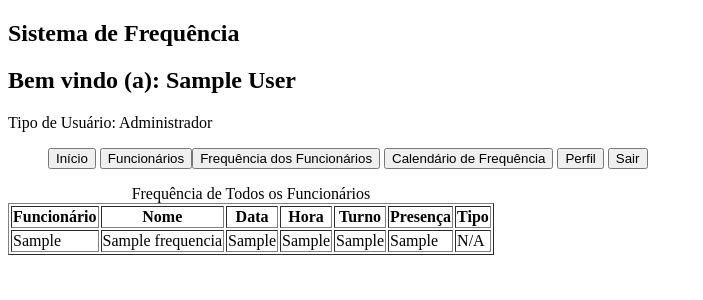
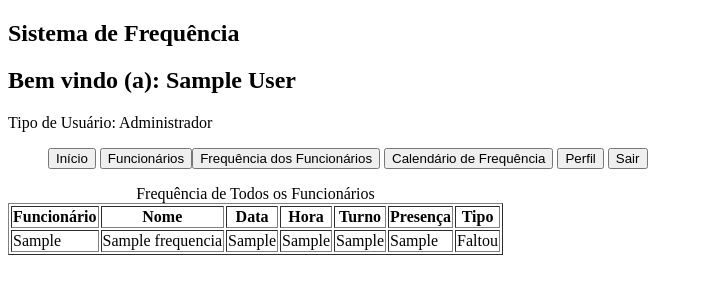
Before and after one commit to vittorioaugusto/controle_frequencia, a PHP site: page /principal.php in a window 1280 px wide. Shown: the top 300 px of the page, without its empty margins (0-703 px from the left). Run offline with PHP 8.4, Linux system fonts and the light colour scheme; the visitor is signed in with stand-in values (Sample User, id 1); tables that the repository leaves empty or names only in its code hold one stand-in row (values such as "Sample post").

Commit message:
update 8

```diff
--- a/frequencia_funcionarios.php
+++ b/frequencia_funcionarios.php
@@ -50,7 +50,6 @@ $resultUsuarios = mysqli_query($conexao, $queryUsuarios);
         </nav>
     </header>
 
-    <!-- Adicione um formulário de filtro para nome do usuário e data -->
     <form method="post" action="frequencia_funcionarios.php">
         <h3>Filtrar Frequência dos Funcionários:</h3>
         <label for="usuario">Selecione o usuário:</label>
@@ -98,7 +97,7 @@ $resultUsuarios = mysqli_query($conexao, $queryUsuarios);
                 <th>Hora</th>
                 <th>Turno</th>
                 <th>Presença</th>
-                <th>Tipo</th> <!-- Nova coluna -->
+                <th>Tipo</th>
             </tr>
         </thead>
         <tbody>
@@ -149,7 +148,7 @@ $resultUsuarios = mysqli_query($conexao, $queryUsuarios);
                         }
                         $presencasPorDia[$rowFuncionario['nome']][$rowFuncionario['dia']]++;
                     } else {
-                        echo "N/A"; // Caso a presença não seja "Presente"
+                        echo "Faltou"; // Caso a presença não seja "Presente"
                     }
 
                     echo "</td>";
--- a/principal.php
+++ b/principal.php
@@ -105,7 +105,7 @@ if ($_SESSION['tipo_usuario'] === 'Administrador') {
                     }
                     $presencasPorDia[$nomeFuncionario][$dataPresenca]++;
                 } else {
-                echo "N/A"; // Caso a presença não seja "Presente"
+                    echo "Faltou"; // Caso a presença não seja "Presente"
                 }
 
                 echo "</td>";
```
Also changed, not shown: 1 other file. Lines whose indentation alone changed are shown as unchanged.
